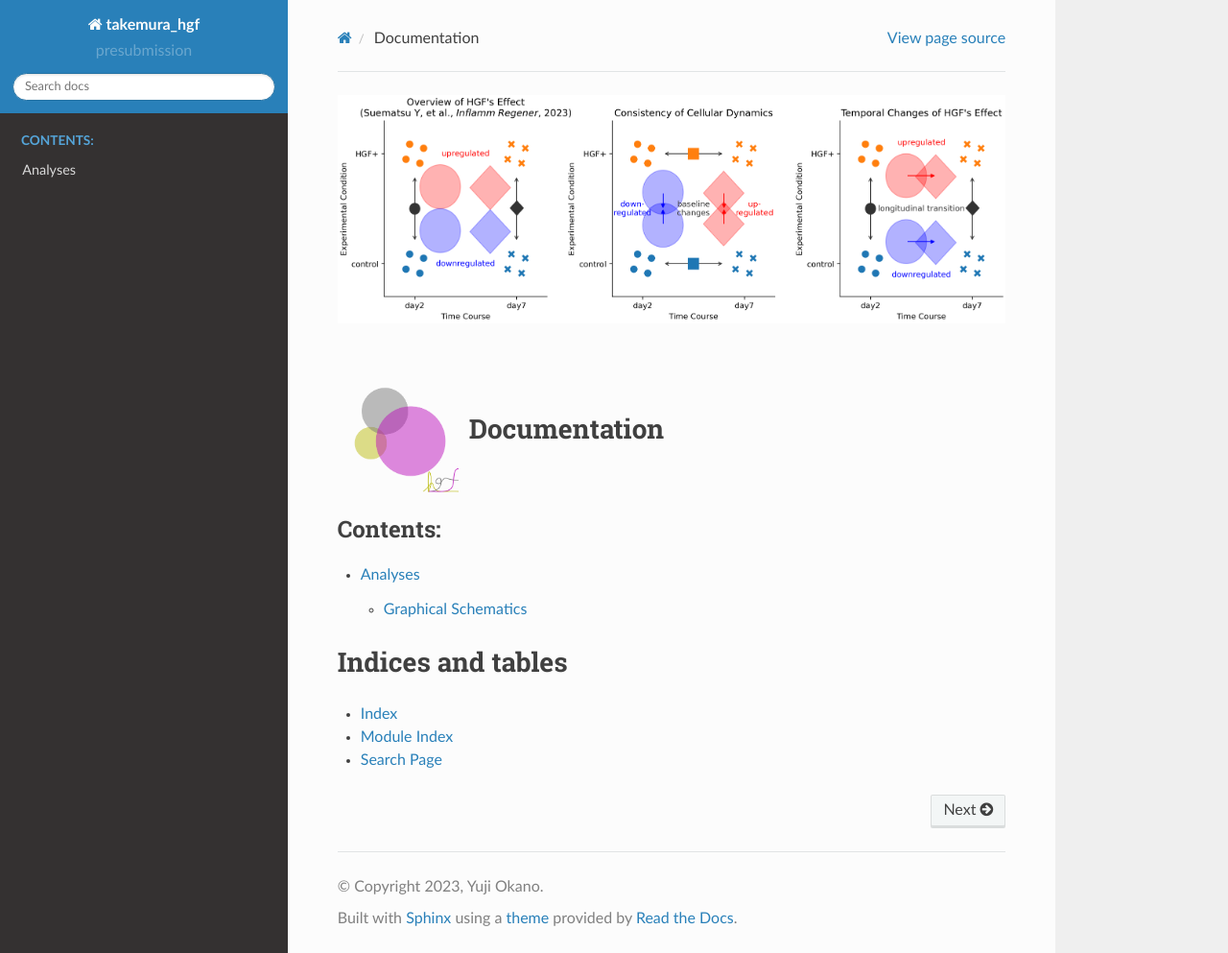
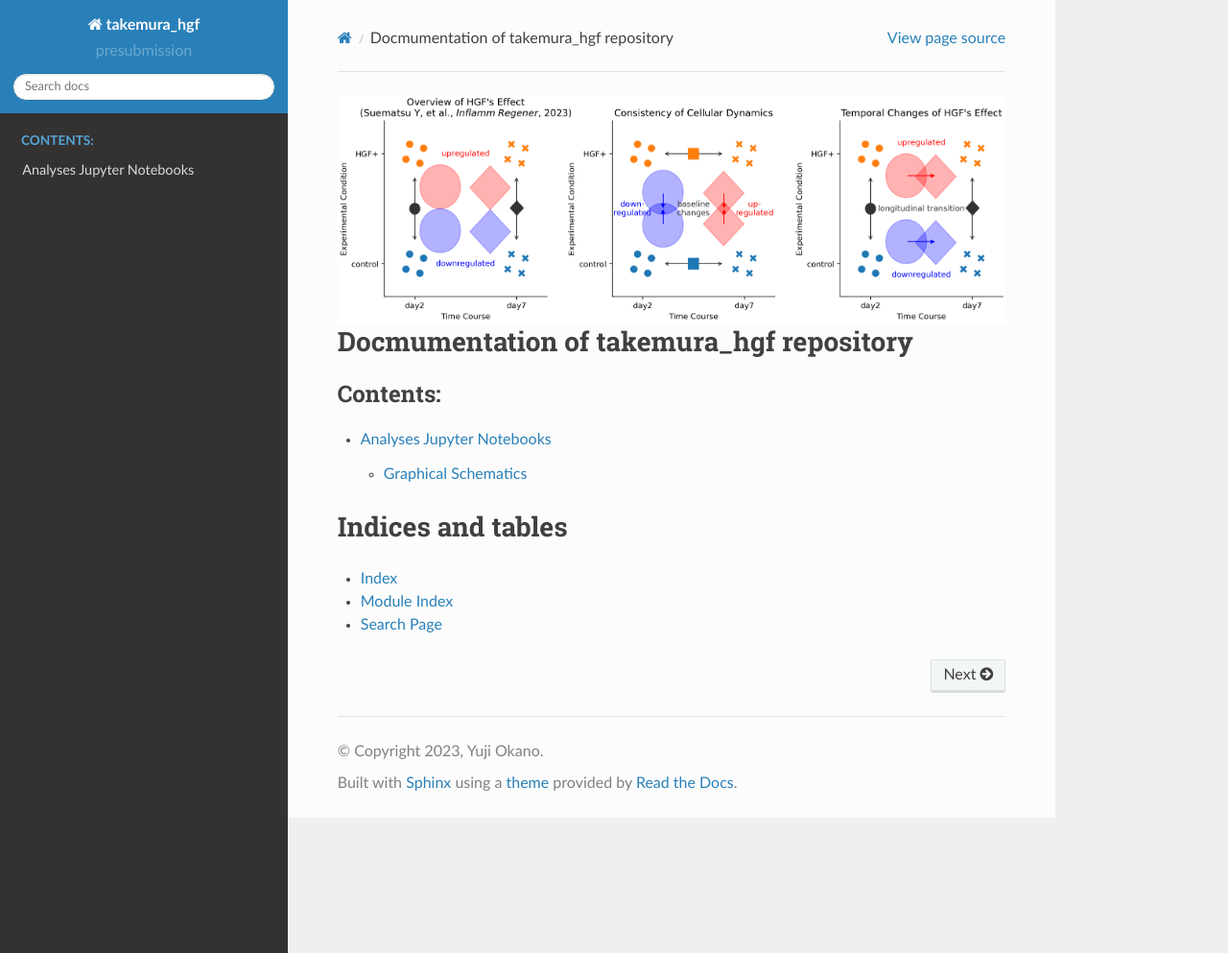
Before and after one commit to yo-aka-gene/takemura_hgf, a Sphinx documentation site: the page built from docs/index.rst, in a window 1280 px wide and 993 px high. Shown: the whole window at 96% size. Built offline with Sphinx 7.4.7 and the Read the Docs theme 2.0.0, drawn with Linux system fonts in a browser that asks for light colours.

Commit message:
:recycle::books: revise docs

```diff
--- a/docs/analyses.rst
+++ b/docs/analyses.rst
@@ -1,5 +1,5 @@
-Analyses
-========
+Analyses Jupyter Notebooks
+==========================
 
 Graphical Schematics
 --------------------
--- a/docs/index.rst
+++ b/docs/index.rst
@@ -1,13 +1,9 @@
 .. image:: ./_static/banner.png
     :align: center
 
-.. |logo| image:: https://raw.githubusercontent.com/yo-aka-gene/takemura_hgf/main/docs/_static/logo.png
-    :width: 130px
 
-|
-
-|logo| Documentation
-====================
+Docmumentation of takemura_hgf repository
+=========================================
 
 .. toctree::
    :maxdepth: 2
```
